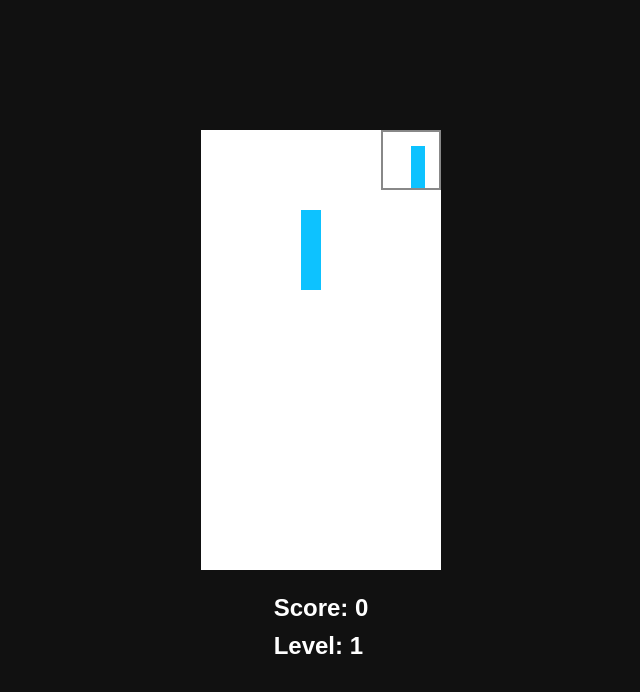
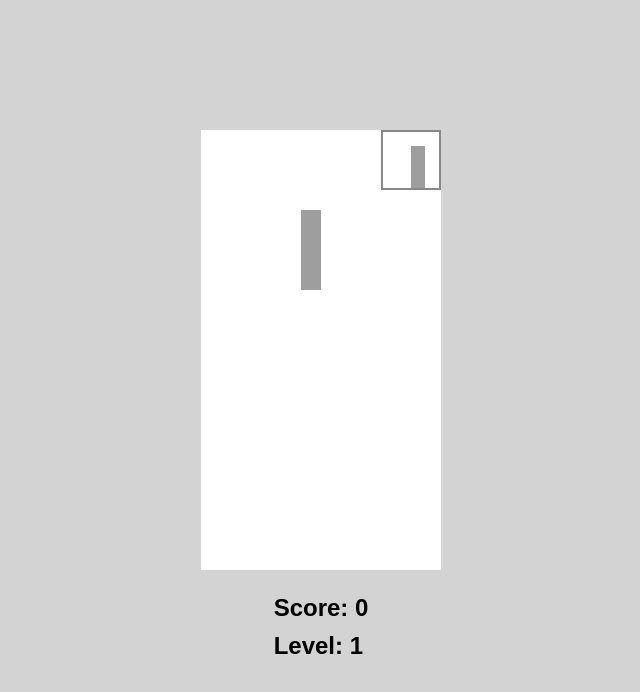
Before and after one commit to inbumtark/TERIS, a plain HTML site: page index.html in a window 1280 px wide. Shown: the whole page, without its empty margins (319-959 px from the left). Drawn offline with Linux system fonts and the light colour scheme.

Commit message:
Update index.html

```diff
--- a/index.html
+++ b/index.html
@@ -3,7 +3,7 @@
 <head>
 <meta charset="UTF-8" />
 <meta name="viewport" content="width=device-width, initial-scale=1.0" />
-  <title>Tetris</title>
+<title>Tetris with Patterns</title>
 <style>
   body {
     display: flex;
@@ -11,9 +11,9 @@
     align-items: center;
     justify-content: center;
     height: 100vh;
-  background: #111;
+    background: lightgray;
     margin: 0;
-  color: #fff;
+    color: #000;
     font-family: sans-serif;
   }
   canvas {
@@ -43,6 +43,7 @@
   <h2>Score: <span id="score">0</span></h2>
   <h2>Level: <span id="level">1</span></h2>
 </div>
+
 <script>
 const canvas = document.getElementById('tetris');
 const context = canvas.getContext('2d');
@@ -51,10 +52,30 @@
 const previewCtx = preview.getContext('2d');
 previewCtx.scale(14, 14);
 
-    const colors = [
-      null,
-      '#FF0D72', '#0DC2FF', '#0DFF72', '#F538FF', '#FF8E0D', '#FFE138', '#3877FF',
-    ];
+const imageUrls = {
+  1: 'https://i.imgur.com/yXhP4qL.png', // 꽃무늬
+  2: 'https://i.imgur.com/2s9Q1iW.png', // 고양이
+  3: 'https://i.imgur.com/VU1pj9H.png', // 강아지
+  4: 'https://i.imgur.com/MTX2AqD.png', // 풍선
+  5: 'https://i.imgur.com/yXhP4qL.png',
+  6: 'https://i.imgur.com/2s9Q1iW.png',
+  7: 'https://i.imgur.com/VU1pj9H.png'
+};
+
+let patterns = {};
+function loadPatterns(callback) {
+  let loadedCount = 0;
+  const total = Object.keys(imageUrls).length;
+  for (let key in imageUrls) {
+    const img = new Image();
+    img.src = imageUrls[key];
+    img.onload = () => {
+      patterns[key] = context.createPattern(img, 'repeat');
+      loadedCount++;
+      if (loadedCount === total) callback();
+    };
+  }
+}
 
 let score = 0;
 let level = 1;
@@ -68,12 +89,12 @@ let nextPiece = null;
   levelEl.textContent = level;
 }
 
-    function drawMatrix(matrix, offset) {
+function drawMatrix(matrix, offset, ctx = context) {
   matrix.forEach((row, y) => {
     row.forEach((value, x) => {
       if (value !== 0) {
-            context.fillStyle = colors[value];
-            context.fillRect(x + offset.x, y + offset.y, 1, 1);
+        ctx.fillStyle = patterns[value] || '#000';
+        ctx.fillRect(x + offset.x, y + offset.y, 1, 1);
       }
     });
   });
@@ -100,6 +121,17 @@ let nextPiece = null;
   dropCounter = 0;
 }
 
+function hardDrop() {
+  while (!collide(arena, player)) {
+    player.pos.y++;
+  }
+  player.pos.y--;
+  merge(arena, player);
+  arenaSweep();
+  playerReset();
+  dropCounter = 0;
+}
+
 function playerMove(dir) {
   player.pos.x += dir;
   if (collide(arena, player)) {
@@ -116,14 +148,13 @@ let nextPiece = null;
   const pieces = 'TJLOSZI';
   nextPiece = createPiece(pieces[Math.floor(Math.random() * pieces.length)]);
   drawPreview();
-
   player.pos.y = 0;
   player.pos.x = (arena[0].length / 2 | 0) - (player.matrix[0].length / 2 | 0);
   if (collide(arena, player)) {
     arena.forEach(row => row.fill(0));
     score = 0;
     level = 1;
-        dropInterval = 1000; // reset on game over
+    dropInterval = 1000;
     updateScore();
   }
 }
@@ -155,7 +186,8 @@ let nextPiece = null;
   const [m, o] = [player.matrix, player.pos];
   for (let y = 0; y < m.length; ++y) {
     for (let x = 0; x < m[y].length; ++x) {
-          if (m[y][x] !== 0 && (arena[y + o.y] && arena[y + o.y][x + o.x]) !== 0) {
+      if (m[y][x] !== 0 &&
+          (arena[y + o.y] && arena[y + o.y][x + o.x]) !== 0) {
         return true;
       }
     }
@@ -170,13 +202,13 @@ let nextPiece = null;
 }
 
 function createPiece(type) {
-      if (type === 'T') return [[0, 0, 0], [1, 1, 1], [0, 1, 0]];
-      if (type === 'O') return [[7, 7], [7, 7]];
-      if (type === 'L') return [[0, 0, 5], [5, 5, 5], [0, 0, 0]];
-      if (type === 'J') return [[6, 0, 0], [6, 6, 6], [0, 0, 0]];
-      if (type === 'I') return [[0, 2, 0, 0], [0, 2, 0, 0], [0, 2, 0, 0], [0, 2, 0, 0]];
-      if (type === 'S') return [[0, 3, 3], [3, 3, 0], [0, 0, 0]];
-      if (type === 'Z') return [[4, 4, 0], [0, 4, 4], [0, 0, 0]];
+  if (type === 'T') return [[0,0,0],[1,1,1],[0,1,0]];
+  if (type === 'O') return [[7,7],[7,7]];
+  if (type === 'L') return [[0,0,5],[5,5,5],[0,0,0]];
+  if (type === 'J') return [[6,0,0],[6,6,6],[0,0,0]];
+  if (type === 'I') return [[0,2,0,0],[0,2,0,0],[0,2,0,0],[0,2,0,0]];
+  if (type === 'S') return [[0,3,3],[3,3,0],[0,0,0]];
+  if (type === 'Z') return [[4,4,0],[0,4,4],[0,0,0]];
 }
 
 function arenaSweep() {
@@ -191,11 +223,10 @@ let nextPiece = null;
     score += rowCount * 10;
     rowCount *= 2;
 
-        // Level up every 100 points, max 5 levels
     const newLevel = Math.min(maxLevel, Math.floor(score / 100) + 1);
     if (newLevel > level) {
       level = newLevel;
-  dropInterval = Math.max(50, 1000 - (level - 1) * 200);
+      dropInterval = Math.max(50, 1000 - (level - 1) * 250);
     }
     updateScore();
   }
@@ -204,7 +235,7 @@ updateScore();
 function draw() {
   context.fillStyle = '#fff';
   context.fillRect(0, 0, canvas.width, canvas.height);
-  drawMatrix(arena, {x: 0, y: 0});
+  drawMatrix(arena, {x:0, y:0});
   drawMatrix(player.matrix, player.pos);
 }
 
@@ -212,18 +243,7 @@ function drawPreview() {
   previewCtx.fillStyle = '#fff';
   previewCtx.fillRect(0, 0, preview.width, preview.height);
   if (!nextPiece) return;
-  drawMatrix(nextPiece, {x: 1, y: 1}, previewCtx);
-}
-
-function drawMatrix(matrix, offset, ctx = context) {
-  matrix.forEach((row, y) => {
-    row.forEach((value, x) => {
-      if (value !== 0) {
-        ctx.fillStyle = colors[value];
-        ctx.fillRect(x + offset.x, y + offset.y, 1, 1);
-      }
-    });
-  });
+  drawMatrix(nextPiece, {x:1, y:1}, previewCtx);
 }
 
 let dropCounter = 0;
@@ -242,10 +262,7 @@ function drawMatrix(matrix, offset, ctx = context) {
 }
 
 const arena = createMatrix(12, 22);
-    const player = {
-      pos: {x: 0, y: 0},
-      matrix: null,
-    };
+const player = {pos: {x:0, y:0}, matrix: null};
 
 document.addEventListener('keydown', event => {
   if (event.keyCode === 37) playerMove(-1);
@@ -253,11 +270,14 @@ function drawMatrix(matrix, offset, ctx = context) {
   else if (event.keyCode === 40) playerDrop();
   else if (event.keyCode === 81) playerRotate(-1);
   else if (event.keyCode === 87) playerRotate(1);
+  else if (event.keyCode === 32) hardDrop(); // Space bar
 });
 
+loadPatterns(() => {
   playerReset();
   updateScore();
   update();
+});
 </script>
 </body>
 </html>
```
Lines whose indentation alone changed are shown as unchanged.
